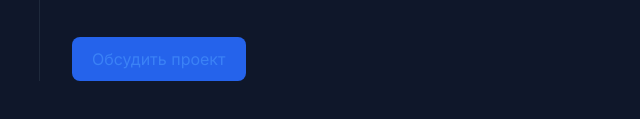
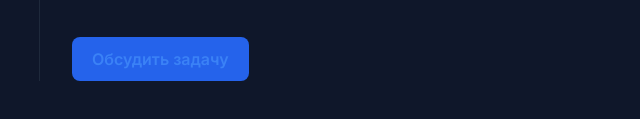
Before and after one commit to MAKOgames/Gridica_Landing, a plain HTML site: page post3.html in a window 1280 px wide. Shown: the part 1809-1928 px from the top of the page, 292-932 px from the left. Drawn offline with nearby package versions, Linux system fonts and the light colour scheme.

Commit message:
Update post3.html

```diff
--- a/post3.html
+++ b/post3.html
@@ -184,7 +184,7 @@
             <div class="mt-12 border-t border-slate-800 pt-8">
                 <h3 class="text-xl font-bold">Хотите извлечь максимум из ваших текстовых данных?</h3>
                 <p>Мы поможем вам разработать и внедрить NLP-решение, которое превратит отзывы ваших клиентов в реальные точки роста для бизнеса.</p>
-                <a href="index.html#contact" class="mt-4 inline-block bg-blue-600 text-white px-5 py-2 rounded-lg hover:bg-blue-700 transition-colors">Обсудить проект</a>
+                <a href="index.html#contact" class="mt-4 inline-block bg-blue-600 text-white px-5 py-2 rounded-lg hover:bg-blue-700 transition-colors font-semibold">Обсудить задачу</a>
             </div>
         </main>
     </div>
```
